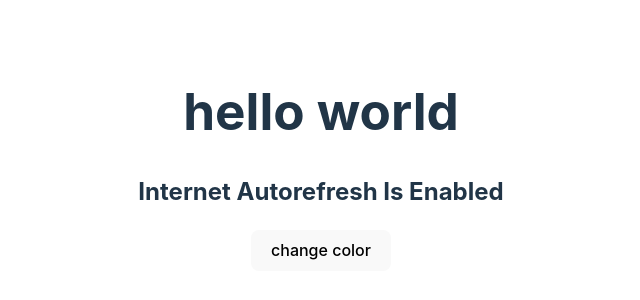
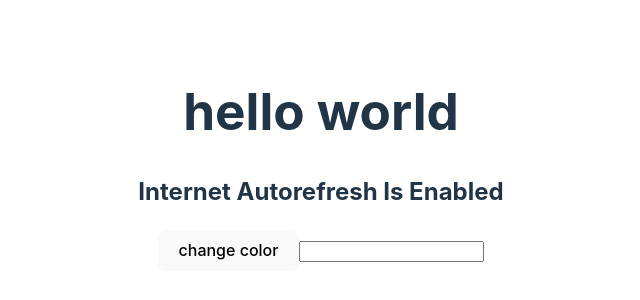
Before and after one commit to olaonipekun/mytemp, a React (Vite) app: page / in a window 1280 px wide. Shown: the part 240-540 px from the top of the page, without its empty margins (319-959 px from the left). Built offline with nearby package versions, Linux system fonts and the light colour scheme.

Commit message:
commiting

```diff
--- a/src/App.jsx
+++ b/src/App.jsx
@@ -20,6 +20,9 @@ function App() {
       <button onClick={() => click(color)}>
         change color
       </button>
+      <input type="text" id="myInput" />
+
+
     </>
   )
 }
```
